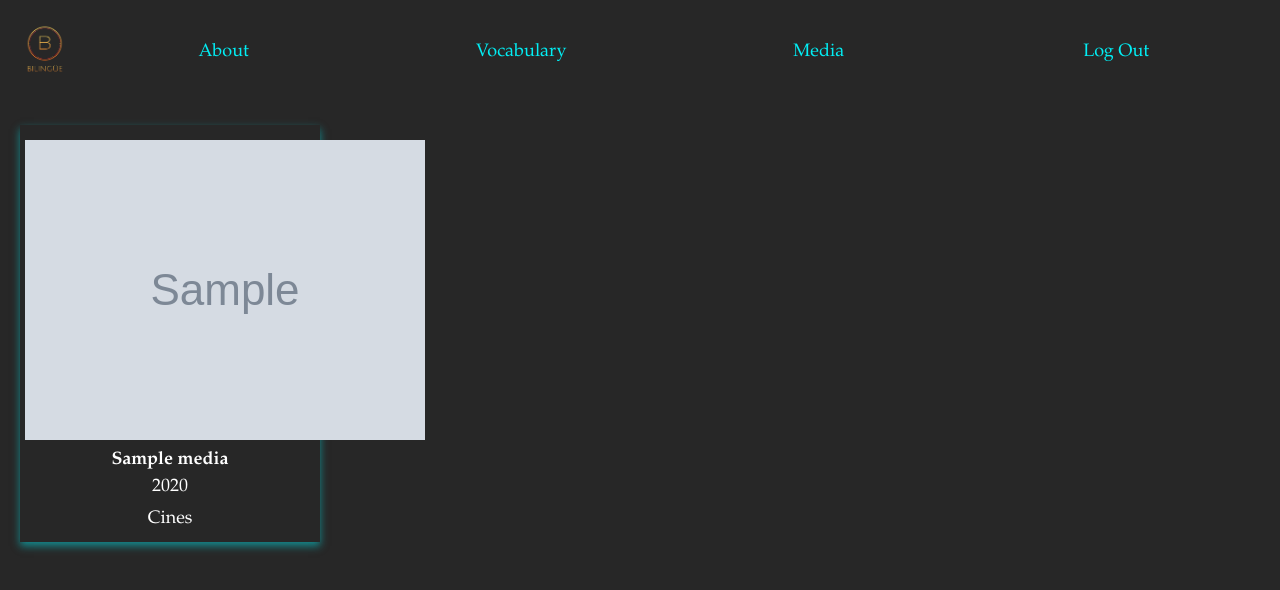
After one commit to 23carnies/bilingue, a Django app: page /media/ in a window 1280 px wide. The commit adds this page. Shown: the top 590 px of the page. Run offline with Django 3.2, Linux system fonts and the light colour scheme; a user stored in the database is signed in; tables that the repository leaves empty hold one stand-in row (values such as "Sample post"); grey boxes marked "Sample" are stand-in pictures; some libraries are stand-ins or nearby versions; some web fonts are replaced.

Commit message:
Display media cards

```diff
--- a/bilingue_app/models.py
+++ b/bilingue_app/models.py
@@ -59,7 +59,7 @@ class Palabra(models.Model):
 
 class Media(models.Model):
     name = models.CharField(max_length=250)
-    year = models.IntegerField(blank=True)
+    year = models.IntegerField(blank=True, null=True)
     picture = models.CharField(
         max_length=200,
         blank=True
@@ -69,11 +69,10 @@ class Media(models.Model):
         choices=MEDIA_TYPES,
         default=MEDIA_TYPES[0][0]
     )
-    is_streaming = models.BooleanField(default=True)
 
     user = models.ForeignKey(User, on_delete=models.CASCADE)
 
     def __str__(self):
-        return (self.name)
+        return f"{self.name} \n {self.get_media_type_display()}"
     def get_absolute_url(self):
         return reverse('media')
--- a/bilingue_app/static/css/style.css
+++ b/bilingue_app/static/css/style.css
@@ -150,3 +150,19 @@ p {
     color: #fff; */
     transform: rotateY(180deg);
 }
+
+/* Media Card */
+.media-card {
+    max-width: 300px;
+    box-shadow: 0 4px 8px rgba(2, 238, 244, .5);
+    transition: 0.3s;
+    margin: 20px;
+    padding: 15px 5px 5px 5px;
+}
+.media-card:hover{
+    box-shadow: 0 8px 16px rgba(88, 50, 253, 1);
+}
+.container{
+    padding: 2px 16px;
+    color: #fff
+}
--- a/bilingue_app/templates/base.html
+++ b/bilingue_app/templates/base.html
@@ -17,7 +17,7 @@
                 <li class="item"><a href="{% url 'about' %}">About</a></li>
               {% if user.is_authenticated %}
                 <li class="item"><a href="{% url 'vocabulary' %}">Vocabulary</a></li>
-                <li class="item"><a href="#">Media</a></li>
+                <li class="item"><a href="{% url 'media_index' %}">Media</a></li>
                 <li class="item"><a href="{% url 'logout' %}">Log Out</a></li>
               {% else %}
                 <li class="item button"><a href="{% url 'login' %}">Log In</a></li>
--- /dev/null
+++ b/bilingue_app/templates/media.html
@@ -0,0 +1,21 @@
+{% extends 'base.html' %}
+{% block content %}
+
+{% for media in medias %}
+<div class="media-card">
+  {% if media.picture %}
+    <img src="{{media.picture}}" alt="Avatar">
+  {% else %}
+    <img src="https://picsum.photos/200" alt="Random picture">
+  {% endif %}
+    <div class="container">
+      <h4><b>{{media.name}}</b></h4>
+    {% if media.year %}
+      <p>{{media.year}}</p>
+      {% endif %}
+      <p>{{media.get_media_type_display}}</p>
+    </div>
+  </div>
+{% endfor %}
+
+{% endblock %}
--- a/bilingue_app/templates/vocabulary.html
+++ b/bilingue_app/templates/vocabulary.html
@@ -1,7 +1,5 @@
 {% extends 'base.html' %}
 {% block content %}
-
-{% autoescape on %}
 
 {% for word in words %}
 <div class="card">
@@ -43,6 +41,4 @@
 </div>
 {% endfor %}
 
-{% endautoescape %}
-
 {% endblock %}
--- a/bilingue_app/urls.py
+++ b/bilingue_app/urls.py
@@ -9,4 +9,5 @@ urlpatterns = [
     path('word/create/', views.WordCreate.as_view(), name='word_create'),
     path('palabra/create/', views.PalabraCreate.as_view(), name='palabra_create'),
     path('media/create/', views.MediaCreate.as_view(), name='media_create'),
+    path('media/', views.media_index, name='media_index')
 ]
--- a/bilingue_app/views.py
+++ b/bilingue_app/views.py
@@ -35,6 +35,11 @@ def vocabulary_index(request):
         { 'palabras': palabras, 'words': words }
     )
 
+@login_required
+def media_index(request):
+    medias = Media.objects.all()
+    return render(request, 'media.html', {'medias': medias})
+
 class WordCreate(LoginRequiredMixin, CreateView):
     model = Word
     fields = ['english', 'spanish', 'cognates', 'antonyms']
```
Also changed, not shown: bilingue_app/migrations/0005_remove_media_is_streaming.py (added), bilingue_app/migrations/0006_auto_20201011_1958.py (added), bilingue_app/templates/media_index.html (deleted).
